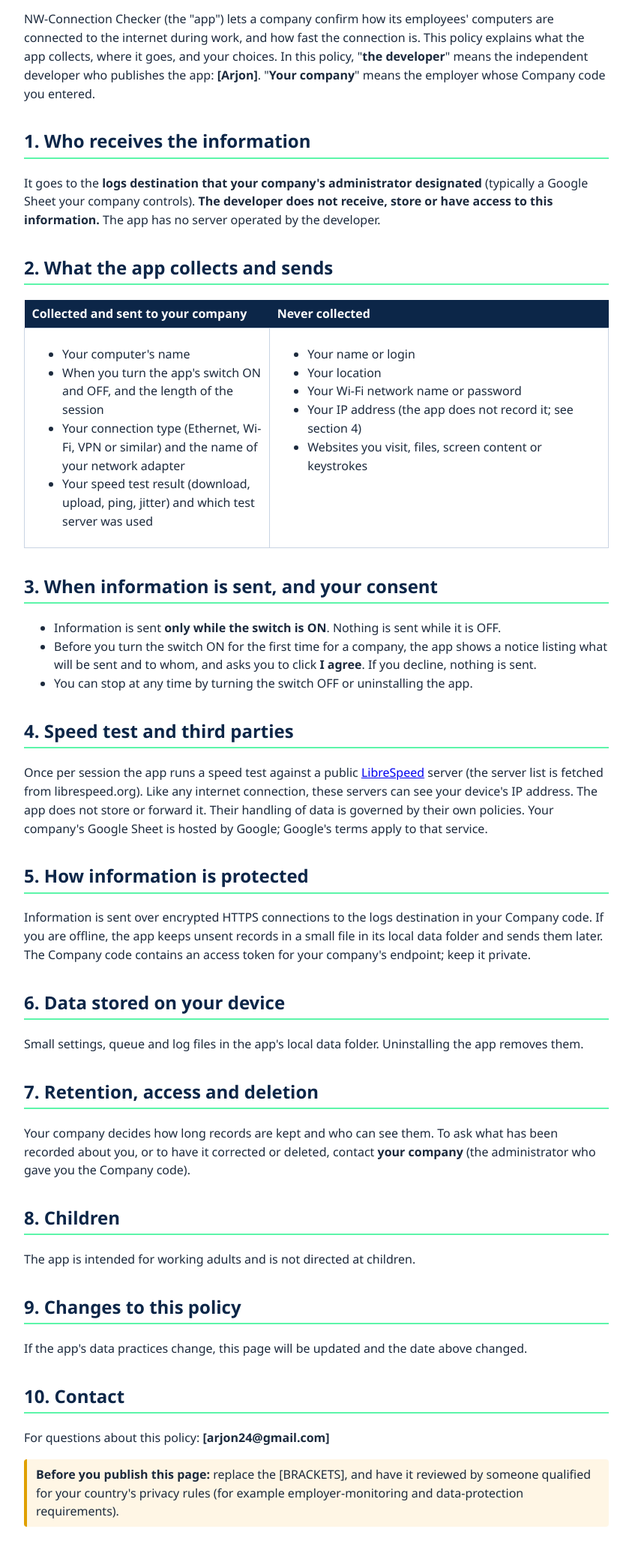
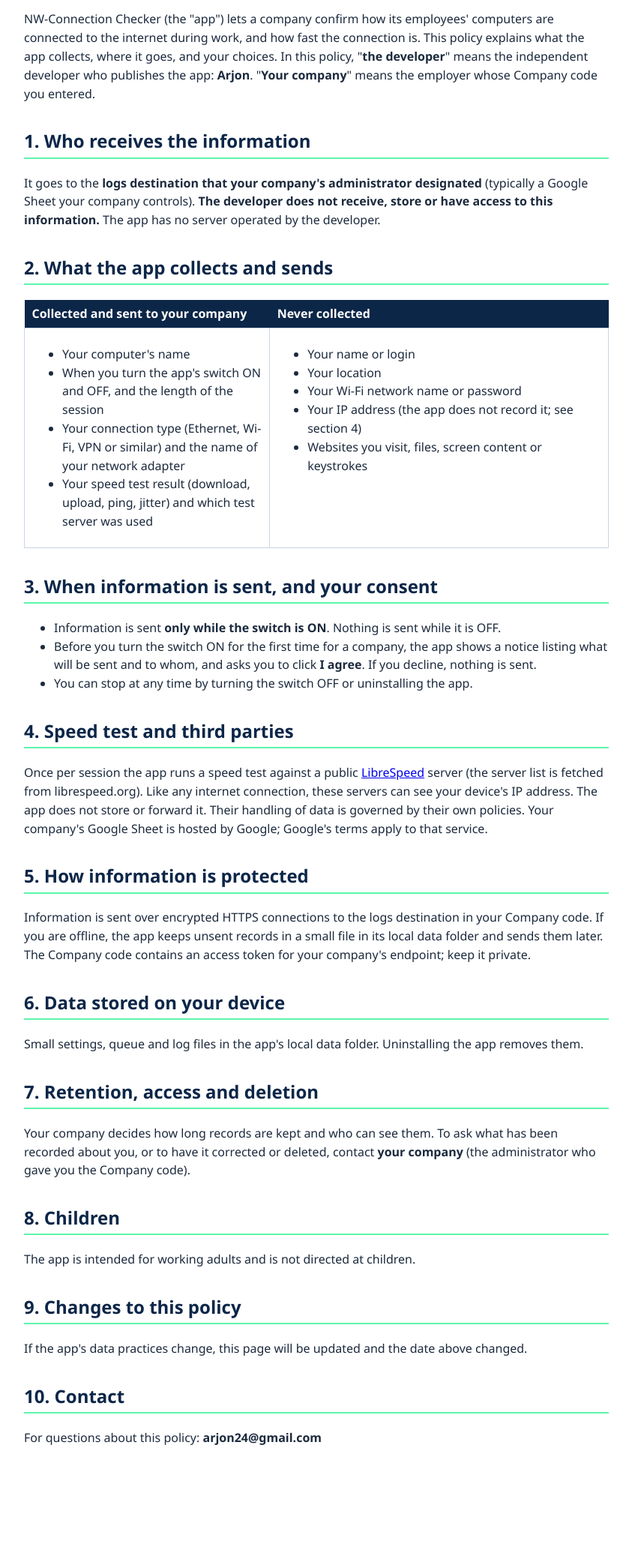
Before and after one commit to arjon24z/nw-connection-checker, a plain HTML site: page privacy-policy.html in a window 1280 px wide. Shown: the part 131-2206 px from the top of the page at 75% size, without its empty margins (218-1061 px from the left). After the commit the page ends 2137 px from the top, so only its background shows below. Drawn offline with Linux system fonts and the light colour scheme.

Commit message:
Add files via upload

```diff
--- a/privacy-policy.html
+++ b/privacy-policy.html
@@ -14,7 +14,7 @@
 
 <header><h1>NW-Connection Checker</h1><p>Privacy Policy &nbsp;|&nbsp; Effective: November 11, 2026</p></header>
 
-<p>NW-Connection Checker (the "app") lets a company confirm how its employees' computers are connected to the internet during work, and how fast the connection is. This policy explains what the app collects, where it goes, and your choices. In this policy, "<b>the developer</b>" means the independent developer who publishes the app: <b>[Arjon]</b>. "<b>Your company</b>" means the employer whose Company code you entered.</p>
+<p>NW-Connection Checker (the "app") lets a company confirm how its employees' computers are connected to the internet during work, and how fast the connection is. This policy explains what the app collects, where it goes, and your choices. In this policy, "<b>the developer</b>" means the independent developer who publishes the app: <b>Arjon</b>. "<b>Your company</b>" means the employer whose Company code you entered.</p>
 
 <h2>1. Who receives the information</h2>
 <p>It goes to the <b>logs destination that your company's administrator designated</b> (typically a Google Sheet your company controls). <b>The developer does not receive, store or have access to this information.</b> The app has no server operated by the developer.</p>
@@ -63,7 +63,5 @@
 <p>If the app's data practices change, this page will be updated and the date above changed.</p>
 
 <h2>10. Contact</h2>
-<p>For questions about this policy: <b>[arjon24@gmail.com]</b></p>
-
-<p class="note"><b>Before you publish this page:</b> replace the [BRACKETS], and have it reviewed by someone qualified for your country's privacy rules (for example employer-monitoring and data-protection requirements).</p>
+<p>For questions about this policy: <b>arjon24@gmail.com</b></p>
 </body></html>
```
Also changed, not shown: index.html (added, +7 -0 lines).
